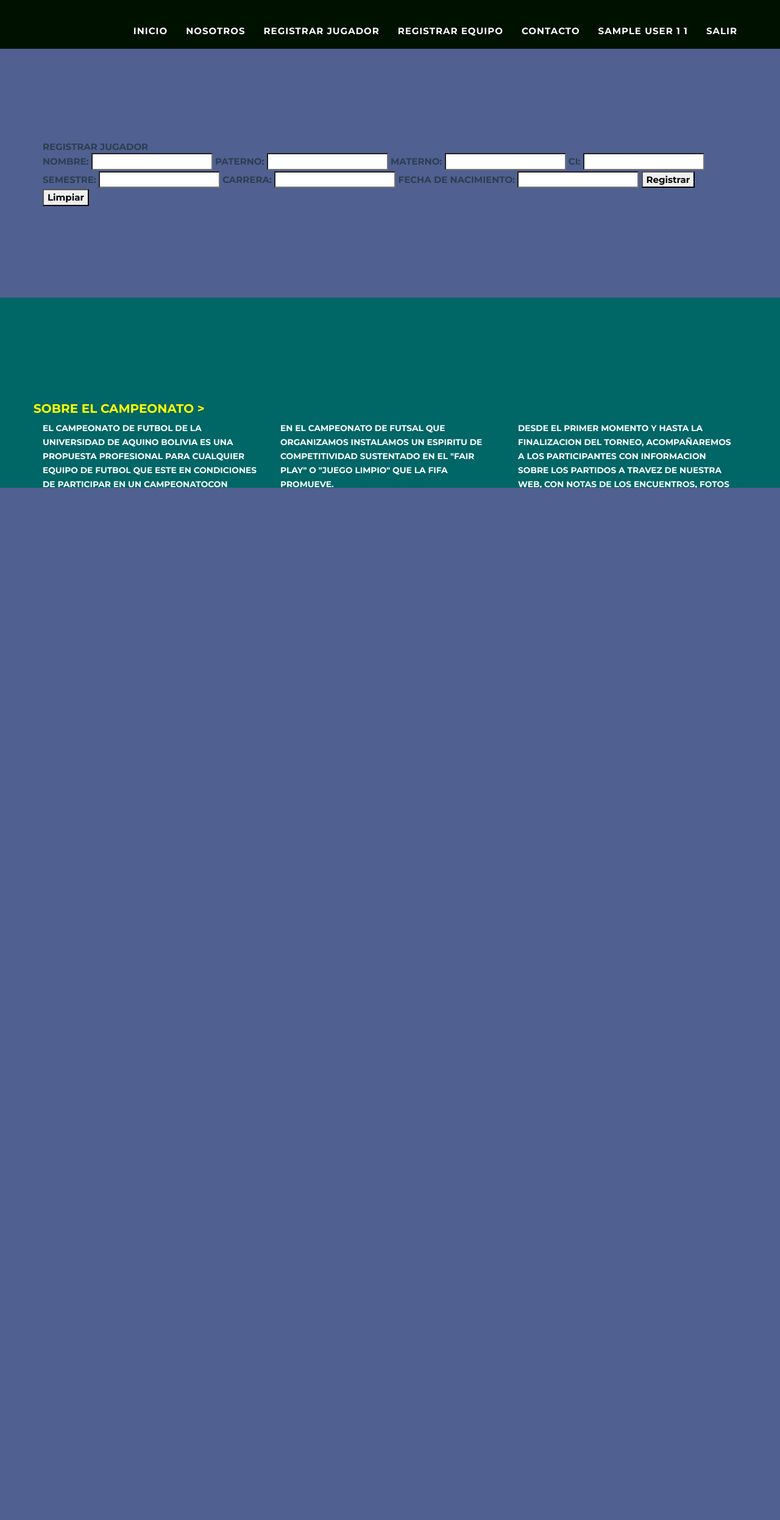
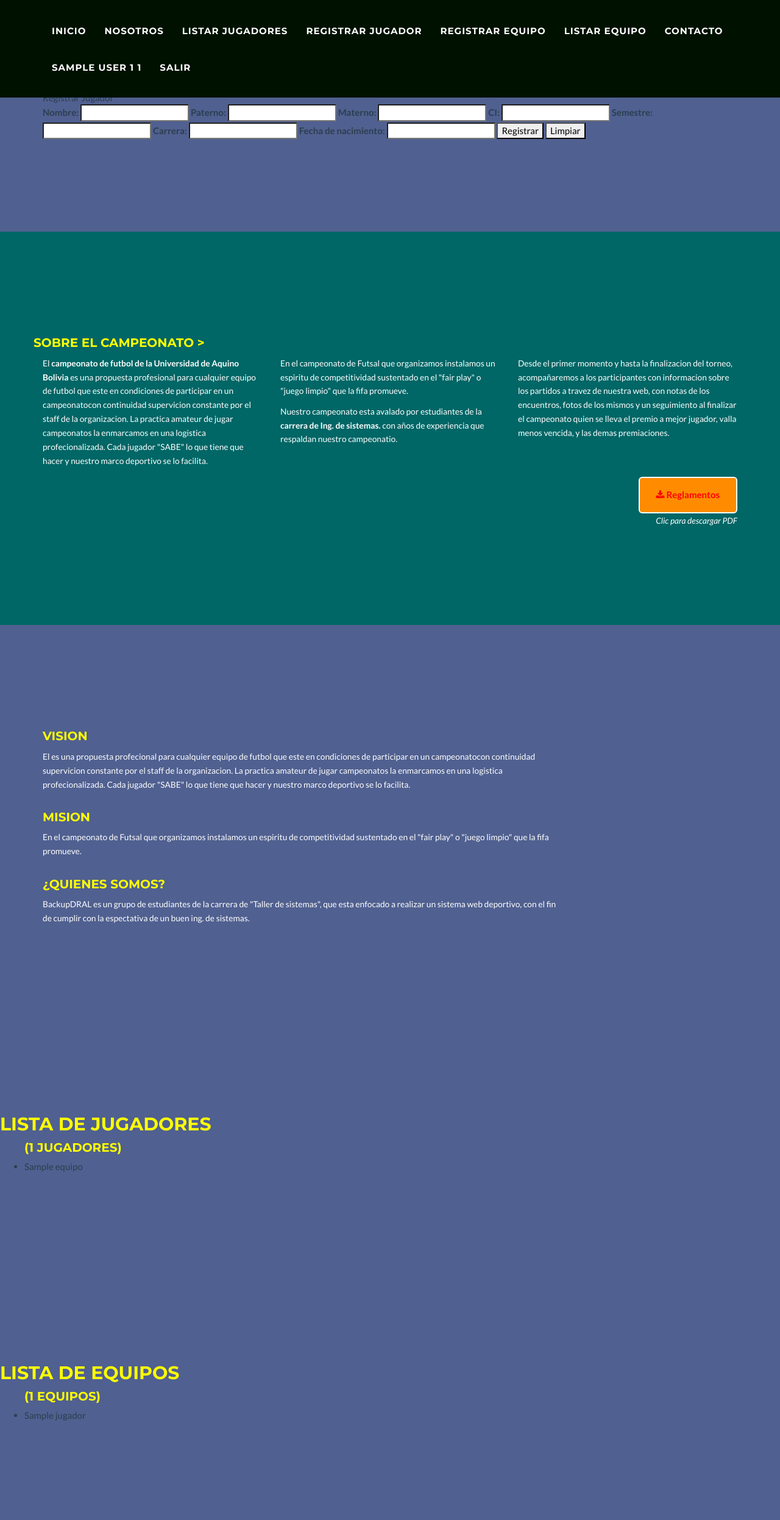
Before and after one commit to LuisVillegasC/UDAsoccer2, a PHP site: page /php/main_admin.php in a window 1280 px wide. Shown: the whole page at 61% size. Before the commit the page ends 800 px from the top, so only its background shows below. Run offline with PHP 8.4, Linux system fonts and the light colour scheme; the visitor is signed in with stand-in values (Sample User, id 1); tables that the repository leaves empty or names only in its code hold one stand-in row (values such as "Sample post").

Commit message:
Listar equipos y jugadores

```diff
--- /dev/null
+++ b/php/lista_equipos_sql.php
@@ -0,0 +1,34 @@
+<?php
+
+include('conexionBD.php');
+
+
+$nombre_tabla = 'jugador';
+$query_jugador_select = "SELECT nombre, paterno, materno, ci, semestre, carrera, fecha_nacimiento FROM ".$nombre_tabla;
+
+try {
+
+    /* Ejecutar una sentencia preparada proporcionando un array de valores de inserción */
+    $agenteSQL = $conexionAlServidorBD->prepare($query_jugador_select);
+    //Retorna TRUE si todo fue bien, y FALSE en caso contrario (booleano)
+    $okInsercion = $agenteSQL->execute();
+    $equipos = $agenteSQL->fetchAll(PDO::FETCH_ASSOC);
+
+}
+catch (PDOException $e) {
+    echo "¡Error!: " . $e->getMessage() . "<br/>";
+    //Cerrar conexion
+    $conexionAlServidorBD = null;
+    die();
+}
+catch(Exception $e){
+  echo "¡Error!: " . $e->getMessage() . "<br/>";
+  //Cerrar conexion
+  $conexionAlServidorBD = null;
+  die();
+}
+
+//Cerrar conexion
+$conexionAlServidorBD = null;
+
+ ?>
--- /dev/null
+++ b/php/lista_jugadores_sql.php
@@ -0,0 +1,34 @@
+<?php
+
+include('conexionBD.php');
+
+
+$nombre_tabla = 'equipo';
+$query_jugador_select = "SELECT nombre, pts_acumulados, fecha_registro FROM ".$nombre_tabla;
+
+try {
+
+    /* Ejecutar una sentencia preparada proporcionando un array de valores de inserción */
+    $agenteSQL = $conexionAlServidorBD->prepare($query_jugador_select);
+    //Retorna TRUE si todo fue bien, y FALSE en caso contrario (booleano)
+    $okSelect = $agenteSQL->execute();
+    $jugadores = $agenteSQL->fetchAll(PDO::FETCH_ASSOC);
+
+}
+catch (PDOException $e) {
+    echo "¡Error!: " . $e->getMessage() . "<br/>";
+    //Cerrar conexion
+    $conexionAlServidorBD = null;
+    die();
+}
+catch(Exception $e){
+  echo "¡Error!: " . $e->getMessage() . "<br/>";
+  //Cerrar conexion
+  $conexionAlServidorBD = null;
+  die();
+}
+
+//Cerrar conexion
+$conexionAlServidorBD = null;
+
+ ?>
--- a/php/main_admin.php
+++ b/php/main_admin.php
@@ -72,10 +72,16 @@
                             <a href="#nosotros">Nosotros</a>
                         </li>
                         <li class="page-scroll">
+                            <a href="#listar_jugadores">Listar Jugadores</a>
+                        </li>
+                        <li class="page-scroll">
                             <a href="#registrar_jugador">Registrar Jugador</a>
                         </li>
                         <li class="page-scroll">
                             <a href="#registrar_equipo">Registrar Equipo</a>
+                        </li>
+                        <li class="page-scroll">
+                            <a href="#listar_equipos">Listar Equipo</a>
                         </li>
                         <li class="page-scroll">
                             <a href="#contact">Contacto</a>
@@ -94,6 +100,7 @@
                 <!-- /.navbar-collapse -->
             </div>
             <!-- /.container-fluid -->
+        </nav>
             <!-- SECCION DE registrar_jugador-->
             <section id="registrar_jugador">
                 <div class="container">
@@ -166,6 +173,83 @@
                     </div>
                 </div>
             </section>
-        </nav>
+
+            <section id="listar_jugadores">
+                <?php
+     include('lista_jugadores_sql.php');
+if ($jugadores) {
+            $nro_jugadores = count($jugadores);
+          ?>
+
+          <h2>Lista de jugadores</h2>
+          <ul>
+          <h4>(<?php    echo $nro_jugadores; ?> jugadores)</h4>
+
+          <?php
+            foreach ($jugadores as $row) {
+                            // $id_usuario        = $row['id_usuario'];
+                            // $id_privilegio     = $row['id_privilegio'];
+                            $nombre = $row['nombre'];
+          ?>
+
+          <li>
+            <span><?php echo $nombre; ?></span>
+          </li>
+          <?php
+                        }
+          ?>
+
+          </ul>
+
+          <?php
+          } else {
+          ?>
+              <span>No tiene privilegios este usuario.</span>
+
+          <?php
+          }
+          $resultadoSQL = null;
+          ?>
+
+            </section>
+
+            <section id="listar_equipos">
+                <?php
+     include('lista_equipos_sql.php');
+if ($equipos) {
+            $nro_equipos = count($equipos);
+          ?>
+
+          <h2>Lista de equipos</h2>
+          <ul>
+          <h4>(<?php    echo $nro_equipos; ?> equipos)</h4>
+
+          <?php
+            foreach ($equipos as $row) {
+                            // $id_usuario        = $row['id_usuario'];
+                            // $id_privilegio     = $row['id_privilegio'];
+                            $nombre = $row['nombre'];
+          ?>
+
+          <li>
+            <span><?php echo $nombre; ?></span>
+          </li>
+          <?php
+                        }
+          ?>
+
+          </ul>
+
+          <?php
+          } else {
+          ?>
+              <span>No tiene privilegios este usuario.</span>
+
+          <?php
+          }
+          $resultadoSQL = null;
+          ?>
+
+            </section>
     </body>
 </html>
```
